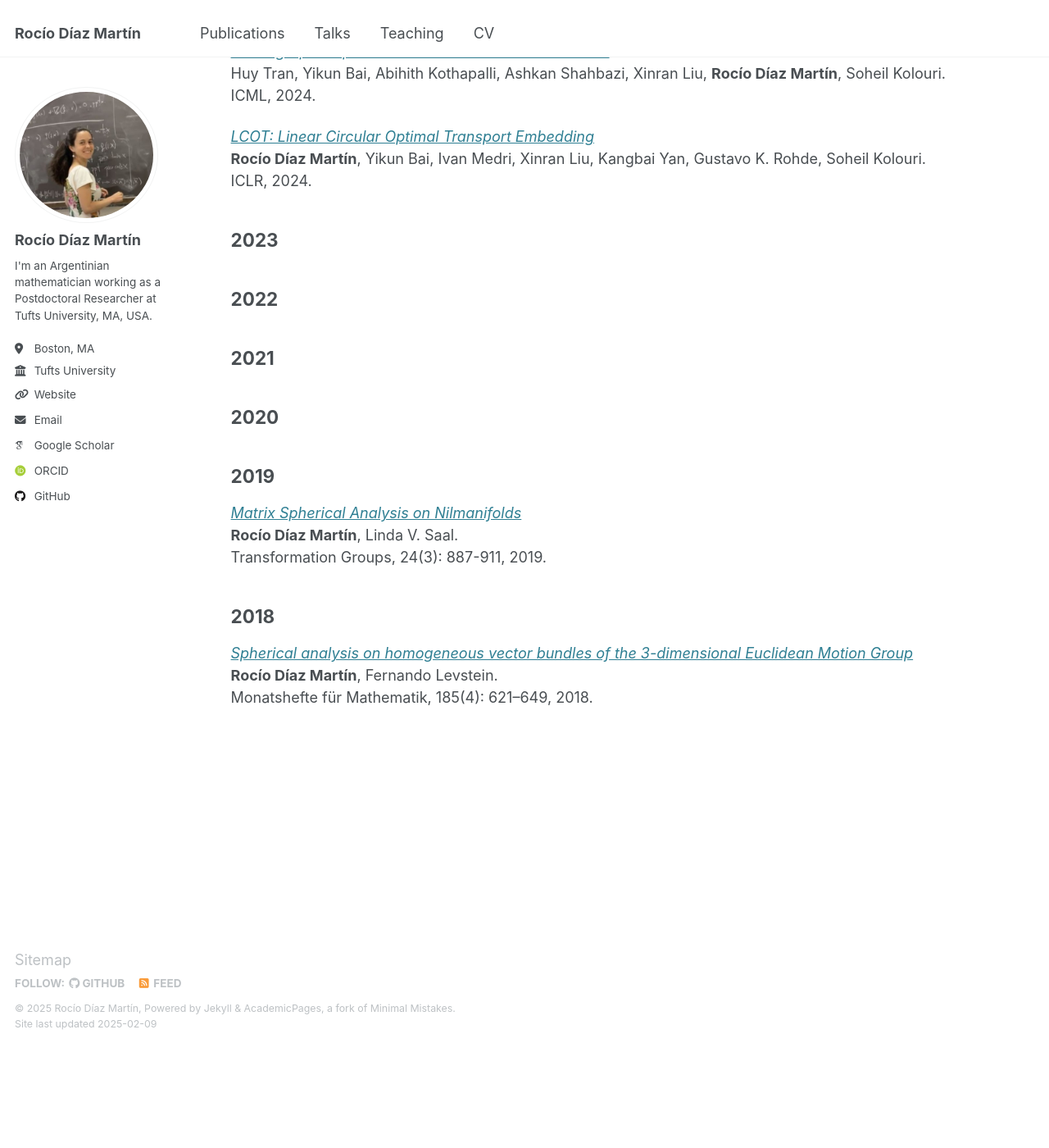
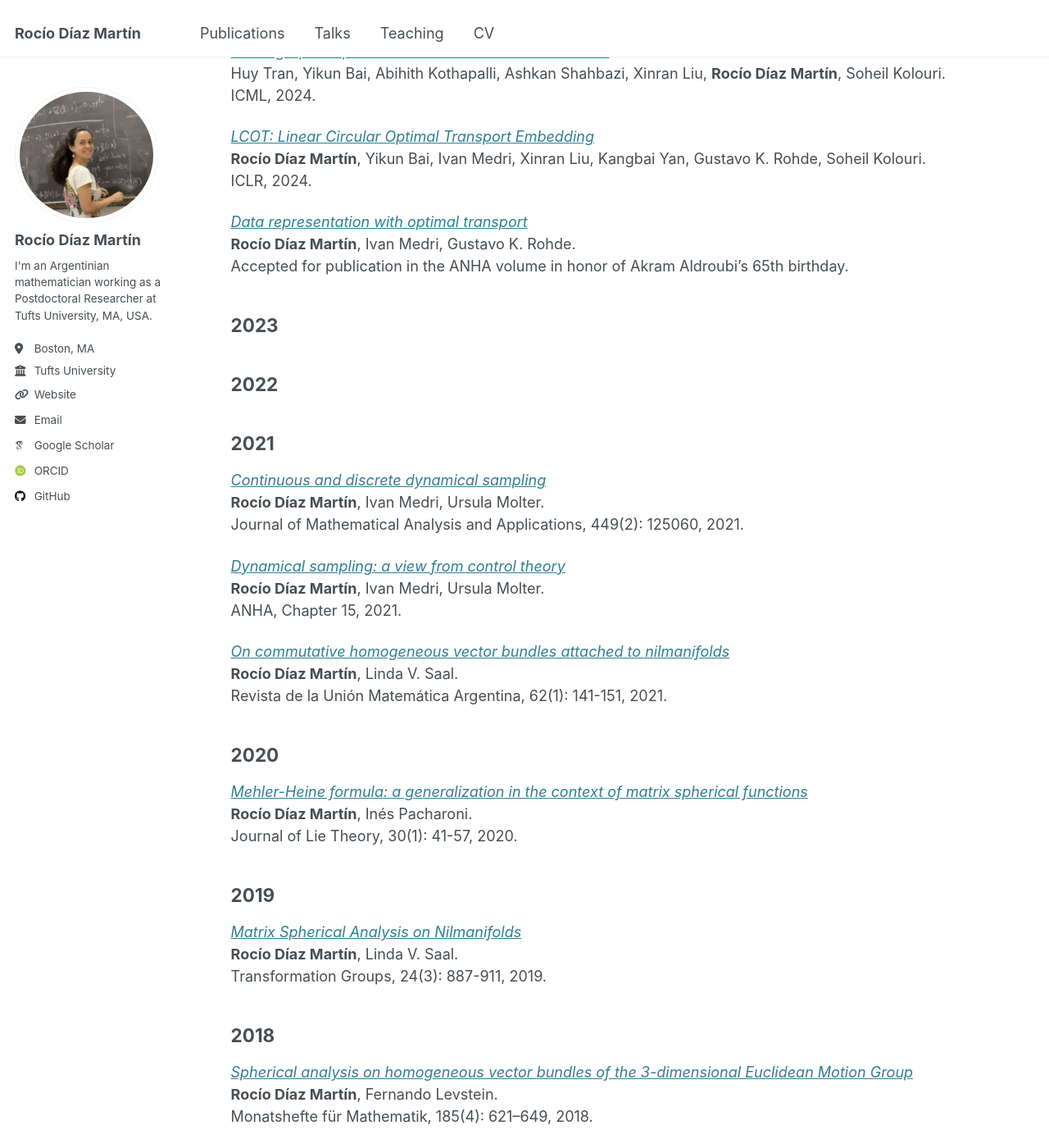
Before and after one commit to RocioDM/rociodm.github.io, a Jekyll site: the page built from _pages/publications.md, in a window 1280 px wide and 1400 px high, scrolled down 791 px. Shown: the whole window at 82% size. Built offline with Jekyll 4.4.1, drawn with Linux system fonts in a browser that asks for light colours; some web fonts are replaced; before the commit the page ends 2068 px from its top, so only the background shows below that.

Commit message:
2021 publications

```diff
--- a/_pages/publications.md
+++ b/_pages/publications.md
@@ -38,15 +38,36 @@ _<a href="https://openreview.net/forum?id=49z97Y9lMq" target="_blank" rel="noope
 **Rocío Díaz Martín**,  Yikun Bai, Ivan Medri, Xinran Liu, Kangbai Yan, Gustavo K. Rohde, Soheil Kolouri.<br>
 ICLR, 2024.
 
+_<a href="https://arxiv.org/abs/2406.15503v1" target="_blank" rel="noopener noreferrer">Data representation with optimal transport</a>_<br>
+**Rocío Díaz Martín**,  Ivan Medri, Gustavo K. Rohde.<br>
+Accepted for publication in the ANHA volume in honor of Akram Aldroubi's 65th birthday.
+
 ## 2023
 
 ## 2022
 
 ## 2021
 
+_<a href="https://www.sciencedirect.com/science/article/abs/pii/S0022247X21001396" target="_blank" rel="noopener noreferrer">Continuous and discrete dynamical sampling</a>_<br>
+**Rocío Díaz Martín**, Ivan Medri, Ursula Molter.<br>
+Journal of Mathematical Analysis and Applications, 449(2): 125060, 2021.
+
+_<a href="https://link.springer.com/chapter/10.1007/978-3-030-69637-5_15" target="_blank" rel="noopener noreferrer">Dynamical sampling: a view from control theory</a>_<br>
+**Rocío Díaz Martín**, Ivan Medri, Ursula Molter.<br>
+ANHA, Chapter 15, 2021.
+
+_<a href="https://inmabb.criba.edu.ar/revuma/revuma.php?p=doi/v62n1a09" target="_blank" rel="noopener noreferrer">On commutative homogeneous vector bundles attached to nilmanifolds</a>_<br>
+**Rocío Díaz Martín**, Linda V. Saal.<br>
+Revista de la Unión Matemática Argentina, 62(1): 141-151, 2021.
+
 ## 2020
 
+_<a href="https://www.heldermann.de/JLT/JLT30/JLT301/jlt30005.htm" target="_blank" rel="noopener noreferrer">Mehler-Heine formula: a generalization in the context of matrix spherical functions</a>_<br>
+**Rocío Díaz Martín**,  Inés Pacharoni.<br>
+Journal of Lie Theory, 30(1): 41-57, 2020.
+
 ## 2019
+
 _<a href="https://link.springer.com/article/10.1007/s00031-019-09518-7" target="_blank" rel="noopener noreferrer">Matrix Spherical Analysis on Nilmanifolds</a>_<br>
 **Rocío Díaz Martín**,  Linda V. Saal.<br>
 Transformation Groups, 24(3): 887-911, 2019.
```
